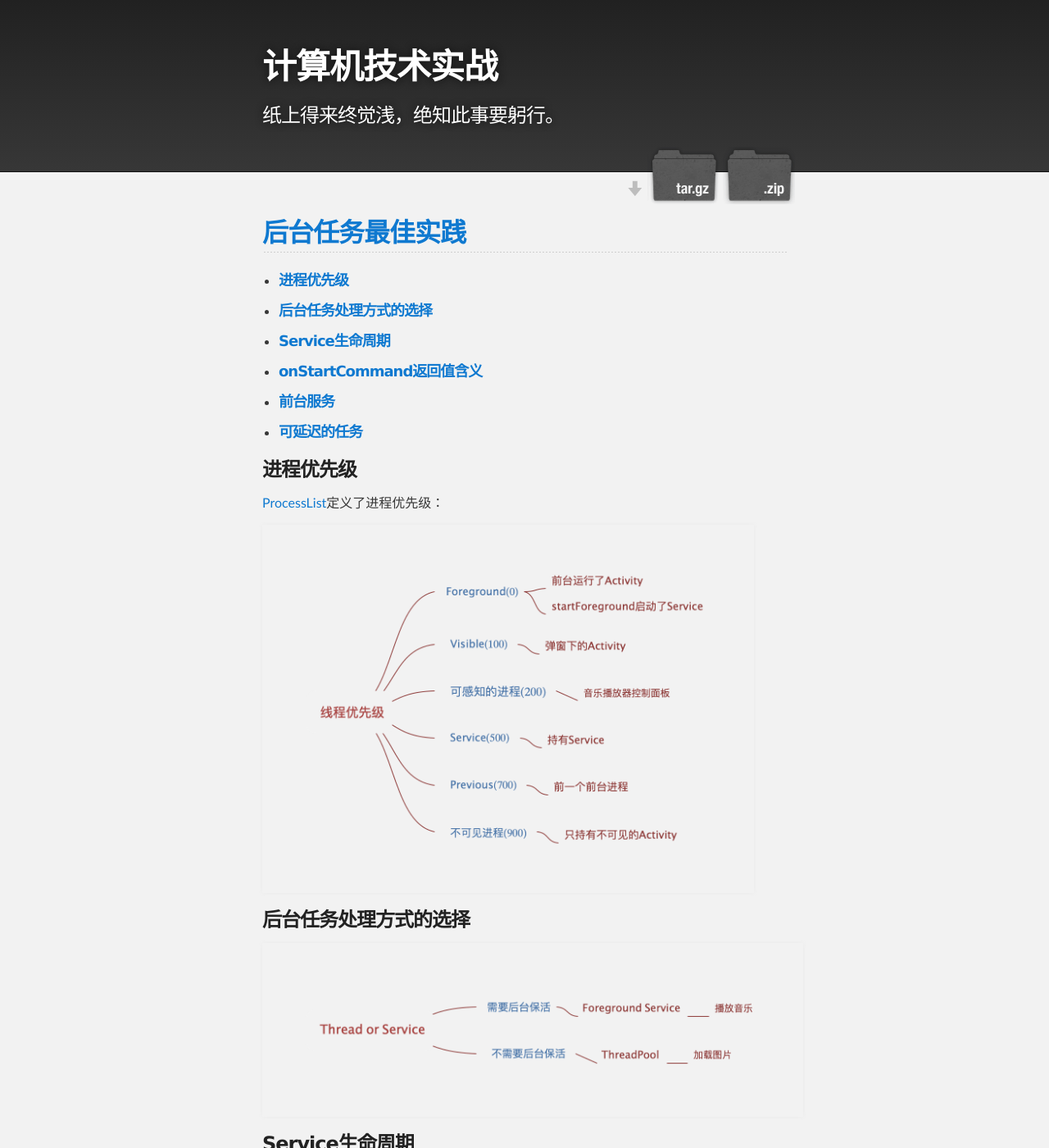
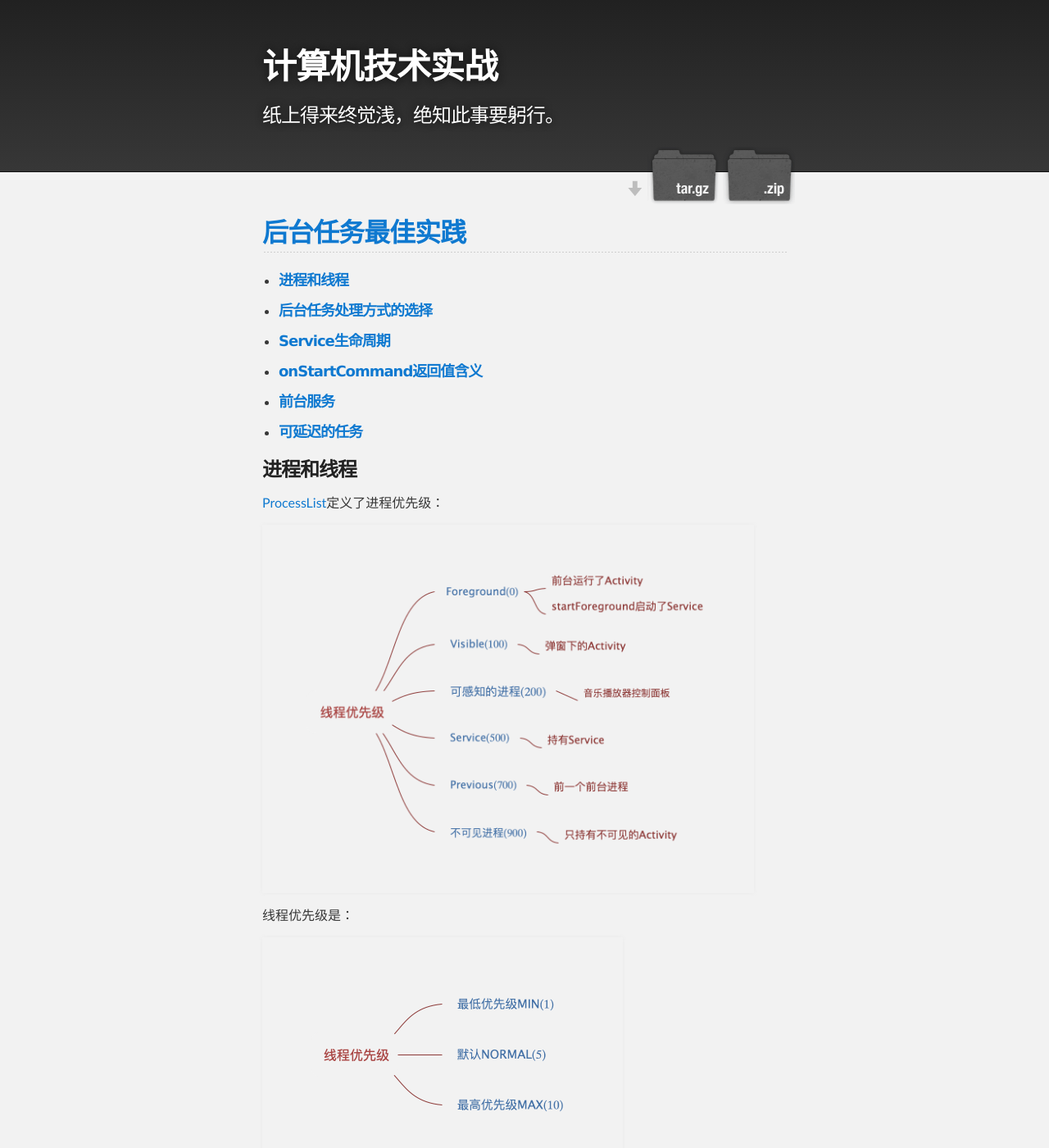
Before and after one commit to mwping/mwping.github.io, a Jekyll site: the page built from android/course/best-background.md, in a window 1280 px wide and 1400 px high. Shown: the whole window at 82% size. Built offline with Jekyll 4.4.1, drawn with Linux system fonts in a browser that asks for light colours; our own code applies the rules of GitHub Pages for plain Markdown files.

Commit message:
add 线程优先级

```diff
--- a/android/course/best-background.md
+++ b/android/course/best-background.md
@@ -1,7 +1,7 @@
 
 ## [后台任务最佳实践](https://developer.android.com/training/best-background)
 
-* ##### [进程优先级](#1)
+* ##### [进程和线程](#1)
 
 * ##### [后台任务处理方式的选择](#2)
 
@@ -13,11 +13,16 @@
 
 * ##### [可延迟的任务](#6)
 
-<h3 id="1">进程优先级</h3>
+<h3 id="1">进程和线程</h3>
 
 [ProcessList](https://android.googlesource.com/platform/frameworks/base/+/master/services/core/java/com/android/server/am/ProcessList.java)定义了进程优先级：
 
 <img src="../../assets/images/course/process_priority.png" width="600">
+
+线程优先级是：
+
+<img src="../../assets/images/course/thread_priority.png" width="440">
+
 
 <h3 id="2">后台任务处理方式的选择</h3>
 
```
Also changed, not shown: assets/images/course/thread_priority.png (added).
